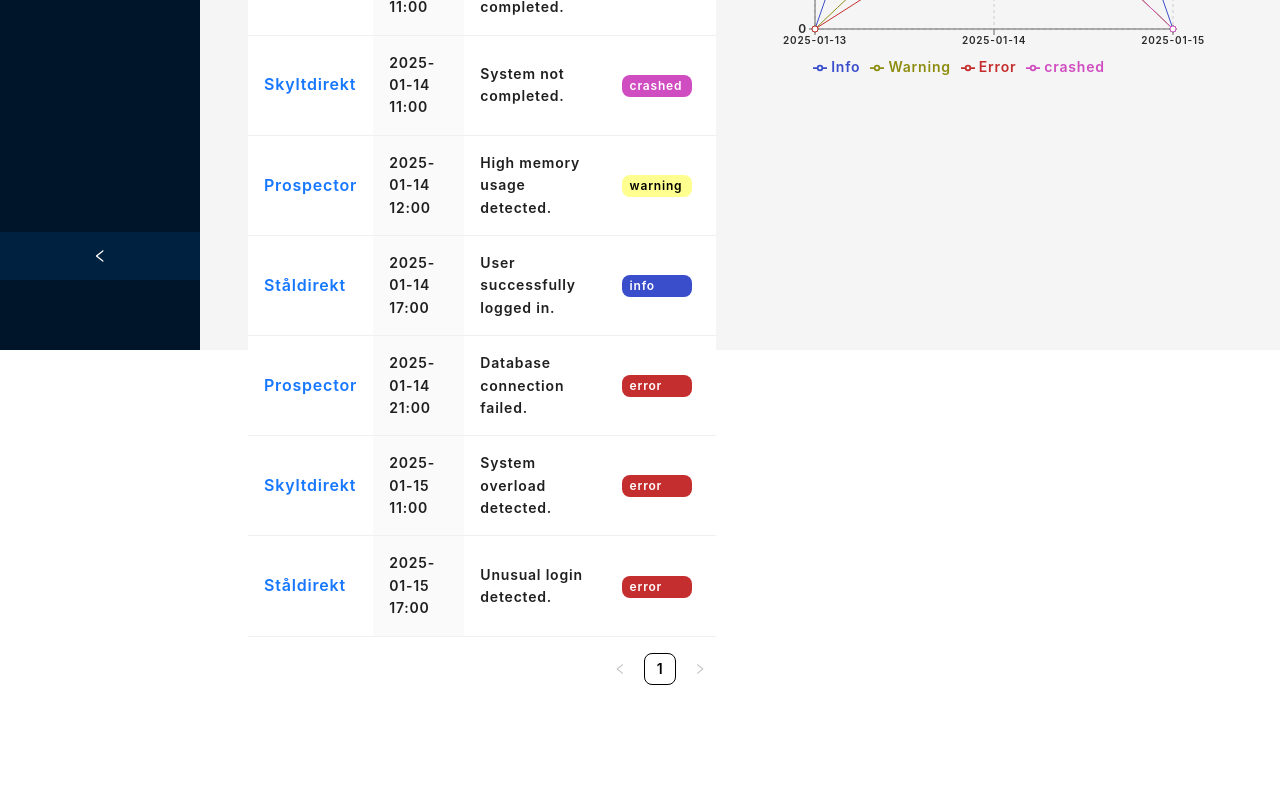
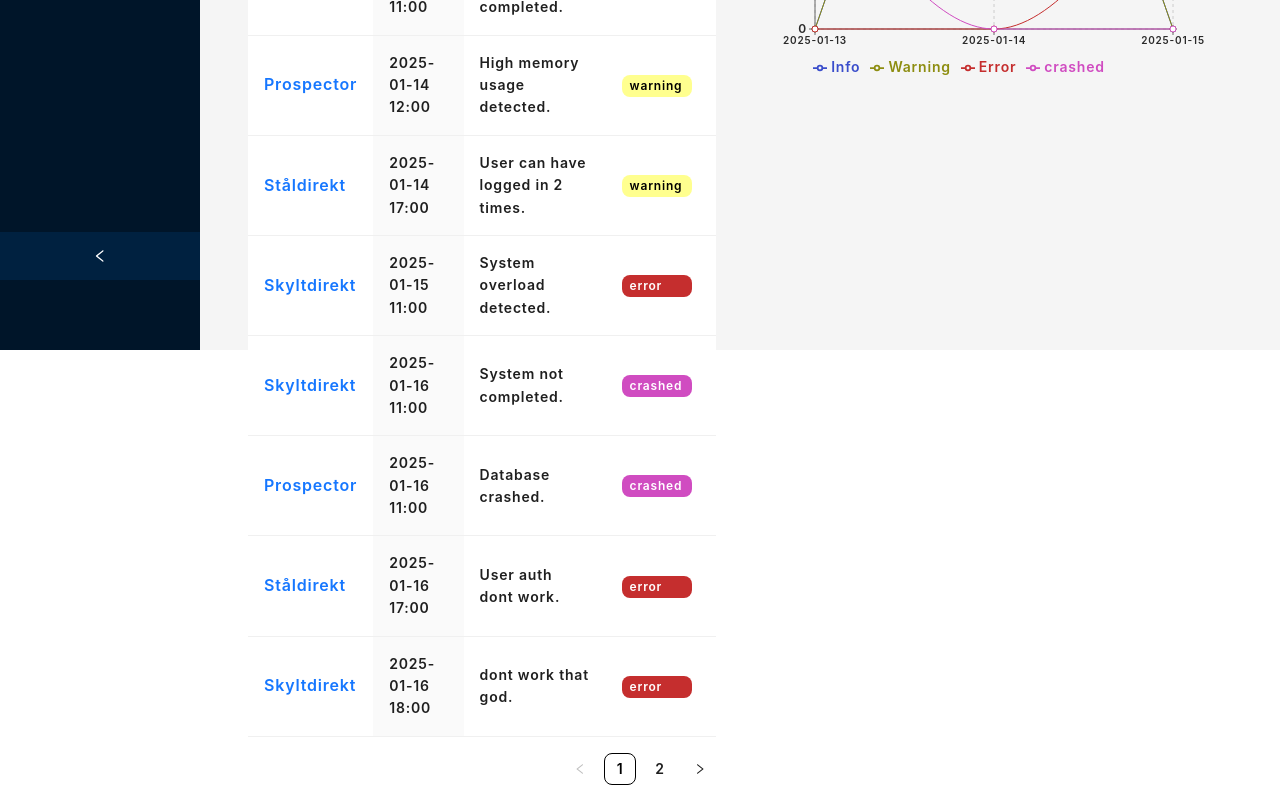
Before and after one commit to MrKalleP/event-frontend, a React (Vite) app: page / in a window 1280 px wide. Shown: the part 520-1321 px from the top of the page. Before the commit the page ends 1221 px from the top, so only its background shows below. Built offline with nearby package versions, Linux system fonts and the light colour scheme.

Commit message:
fixed data

```diff
--- a/src/index.css
+++ b/src/index.css
@@ -17,6 +17,7 @@
 }
 
 /*För att göra egna fonts till tex knapparna eller inputs osv*/
+
 .ant-btn,
 .ant-typography,
 .ant-input {
--- a/src/utils/testdata.json
+++ b/src/utils/testdata.json
@@ -8,7 +8,7 @@
                 {
                     "id": "1",
                     "project": "Ståldirekt",
-                    "date": "2025-01-15T17:00:00Z",
+                    "date": "2025-01-17T07:00:00Z",
                     "type": "error",
                     "message": "Unusual login detected."
                 },
@@ -23,8 +23,15 @@
                     "id": "3",
                     "project": "Ståldirekt",
                     "date": "2025-01-14T17:00:00Z",
-                    "type": "info",
-                    "message": "User successfully logged in."
+                    "type": "warning",
+                    "message": "User can have logged in 2 times."
+                },
+                {
+                    "id": "4",
+                    "project": "Ståldirekt",
+                    "date": "2025-01-16T17:00:00Z",
+                    "type": "error",
+                    "message": "User auth dont work."
                 }
             ]
         },
@@ -34,25 +41,32 @@
             "description": "Ett system för hantering av skylttillverkning och distribution.",
             "logs": [
                 {
-                    "id": "4",
+                    "id": "5",
                     "project": "Skyltdirekt",
                     "date": "2025-01-15T11:00:00Z",
                     "type": "error",
                     "message": "System overload detected."
                 },
                 {
-                    "id": "5",
+                    "id": "6",
                     "project": "Skyltdirekt",
                     "date": "2025-01-14T11:00:00Z",
                     "type": "info",
                     "message": "System backup completed."
                 },
                 {
-                    "id": "6",
+                    "id": "7",
                     "project": "Skyltdirekt",
-                    "date": "2025-01-14T11:00:00Z",
+                    "date": "2025-01-16T11:00:00Z",
                     "type": "crashed",
                     "message": "System not completed."
+                },
+                {
+                    "id": "8",
+                    "project": "Skyltdirekt",
+                    "date": "2025-01-16T18:00:00Z",
+                    "type": "error",
+                    "message": "dont work that god."
                 }
             ]
         },
@@ -62,25 +76,32 @@
             "description": "En applikation för prospektering och dataanalys för gruvindustrin.",
             "logs": [
                 {
-                    "id": "7",
+                    "id": "9",
                     "project": "Prospector",
                     "date": "2025-01-14T12:00:00Z",
                     "type": "warning",
                     "message": "High memory usage detected."
                 },
                 {
-                    "id": "8",
+                    "id": "10",
                     "project": "Prospector",
-                    "date": "2025-01-14T21:00:00Z",
+                    "date": "2025-01-16T21:00:00Z",
                     "type": "error",
                     "message": "Database connection failed."
                 },
                 {
-                    "id": "9",
+                    "id": "11",
                     "project": "Prospector",
                     "date": "2025-01-13T11:00:00Z",
                     "type": "crashed",
                     "message": "Database connection failed."
+                },
+                {
+                    "id": "12",
+                    "project": "Prospector",
+                    "date": "2025-01-16T11:00:00Z",
+                    "type": "crashed",
+                    "message": "Database crashed."
                 }
             ]
         }
```
